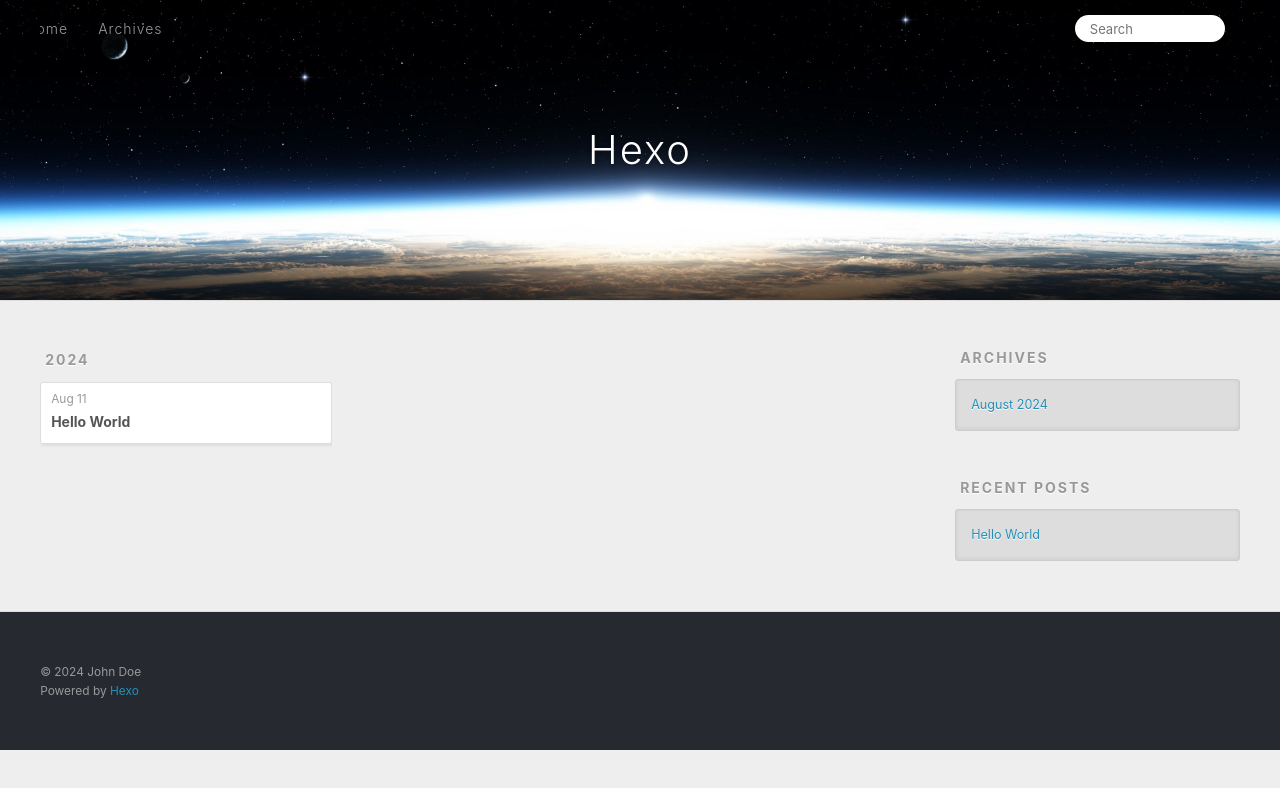
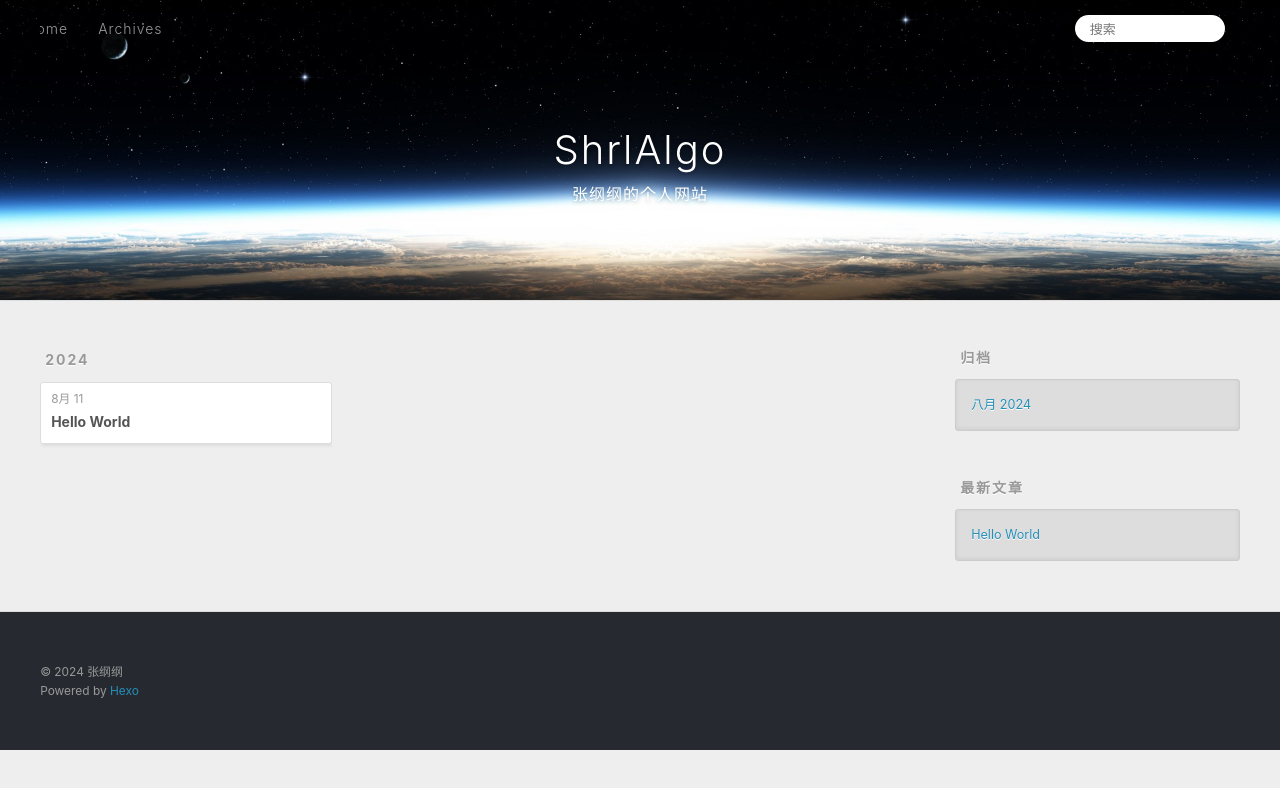
Before and after one commit to ShrlAlgo/ShrlAlgo.github.io, a plain HTML site: page archives/index.html in a window 1280 px wide. Both pictures are taken after a click on the link 1232 px from the left and 27 px from the top of the page. Drawn offline with Linux system fonts and the light colour scheme.

Commit message:
Site updated: 2024-08-11 12:37:01

```diff
--- a/archives/index.html
+++ b/archives/index.html
@@ -4,17 +4,17 @@
   <meta charset="utf-8">
 
 
-  <title>Archives | Hexo</title>
+  <title>归档 | ShrlAlgo</title>
   <meta name="viewport" content="width=device-width, initial-scale=1, shrink-to-fit=no">
   <meta property="og:type" content="website">
-<meta property="og:title" content="Hexo">
-<meta property="og:url" content="http://example.com/archives/index.html">
-<meta property="og:site_name" content="Hexo">
-<meta property="og:locale" content="en_US">
-<meta property="article:author" content="John Doe">
+<meta property="og:title" content="ShrlAlgo">
+<meta property="og:url" content="https://shrlalgo.github.io/archives/index.html">
+<meta property="og:site_name" content="ShrlAlgo">
+<meta property="og:locale" content="zh_CN">
+<meta property="article:author" content="张纲纲">
 <meta name="twitter:card" content="summary">
 
-    <link rel="alternate" href="/atom.xml" title="Hexo" type="application/atom+xml">
+    <link rel="alternate" href="/atom.xml" title="ShrlAlgo" type="application/atom+xml">
 
 
     <link rel="shortcut icon" href="/favicon.png">
@@ -39,8 +39,12 @@
   <div id="header-outer" class="outer">
     <div id="header-title" class="inner">
       <h1 id="logo-wrap">
-        <a href="/" id="logo">Hexo</a>
+        <a href="/" id="logo">ShrlAlgo</a>
       </h1>
+
+        <h2 id="subtitle-wrap">
+          <a href="/" id="subtitle">张纲纲的个人网站</a>
+        </h2>
 
     </div>
     <div id="header-inner" class="inner">
@@ -55,12 +59,12 @@
       <nav id="sub-nav">
 
 
-          <a class="nav-icon" href="/atom.xml" title="RSS Feed"><span class="fa fa-rss"></span></a>
+          <a class="nav-icon" href="/atom.xml" title="RSS 订阅"><span class="fa fa-rss"></span></a>
 
-        <a class="nav-icon nav-search-btn" title="Search"><span class="fa fa-search"></span></a>
+        <a class="nav-icon nav-search-btn" title="搜索"><span class="fa fa-search"></span></a>
       </nav>
       <div id="search-form-wrap">
-        <form action="//google.com/search" method="get" accept-charset="UTF-8" class="search-form"><input type="search" name="q" class="search-form-input" placeholder="Search"><button type="submit" class="search-form-submit">&#xF002;</button><input type="hidden" name="sitesearch" value="http://example.com"></form>
+        <form action="//google.com/search" method="get" accept-charset="UTF-8" class="search-form"><input type="search" name="q" class="search-form-input" placeholder="搜索"><button type="submit" class="search-form-submit">&#xF002;</button><input type="hidden" name="sitesearch" value="https://shrlalgo.github.io"></form>
       </div>
     </div>
   </div>
@@ -84,7 +88,7 @@
   <div class="archive-article-inner">
     <header class="archive-article-header">
       <a href="/2024/08/11/hello-world/" class="archive-article-date">
-  <time class="dt-published" datetime="2024-08-11T03:42:39.233Z" itemprop="datePublished">Aug 11</time>
+  <time class="dt-published" datetime="2024-08-11T03:42:39.233Z" itemprop="datePublished">8月 11</time>
 </a>
 
 
@@ -116,9 +120,9 @@
 
 
   <div class="widget-wrap">
-    <h3 class="widget-title">Archives</h3>
+    <h3 class="widget-title">归档</h3>
     <div class="widget">
-      <ul class="archive-list"><li class="archive-list-item"><a class="archive-list-link" href="/archives/2024/08/">August 2024</a></li></ul>
+      <ul class="archive-list"><li class="archive-list-item"><a class="archive-list-link" href="/archives/2024/08/">八月 2024</a></li></ul>
     </div>
   </div>
 
@@ -126,7 +130,7 @@
 
 
   <div class="widget-wrap">
-    <h3 class="widget-title">Recent Posts</h3>
+    <h3 class="widget-title">最新文章</h3>
     <div class="widget">
       <ul>
 
@@ -147,7 +151,7 @@
   <div class="outer">
     <div id="footer-info" class="inner">
 
-      &copy; 2024 John Doe<br>
+      &copy; 2024 张纲纲<br>
       Powered by <a href="https://hexo.io/" target="_blank">Hexo</a>
     </div>
   </div>
```
Also changed, not shown: 2024/08/11/hello-world/index.html (+19 -15 lines), archives/2024/08/index.html (+20 -16 lines), archives/2024/index.html (+20 -16 lines), index.html (+20 -16 lines).
